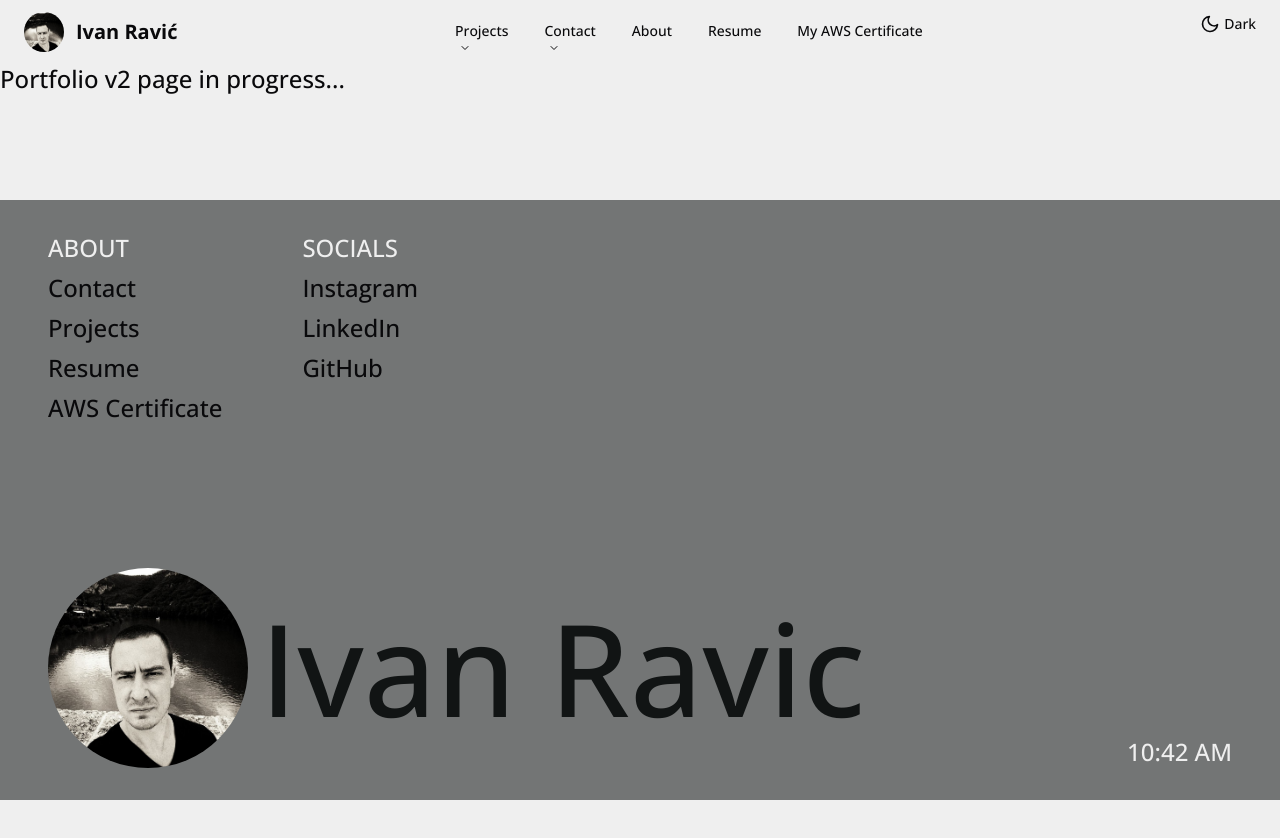
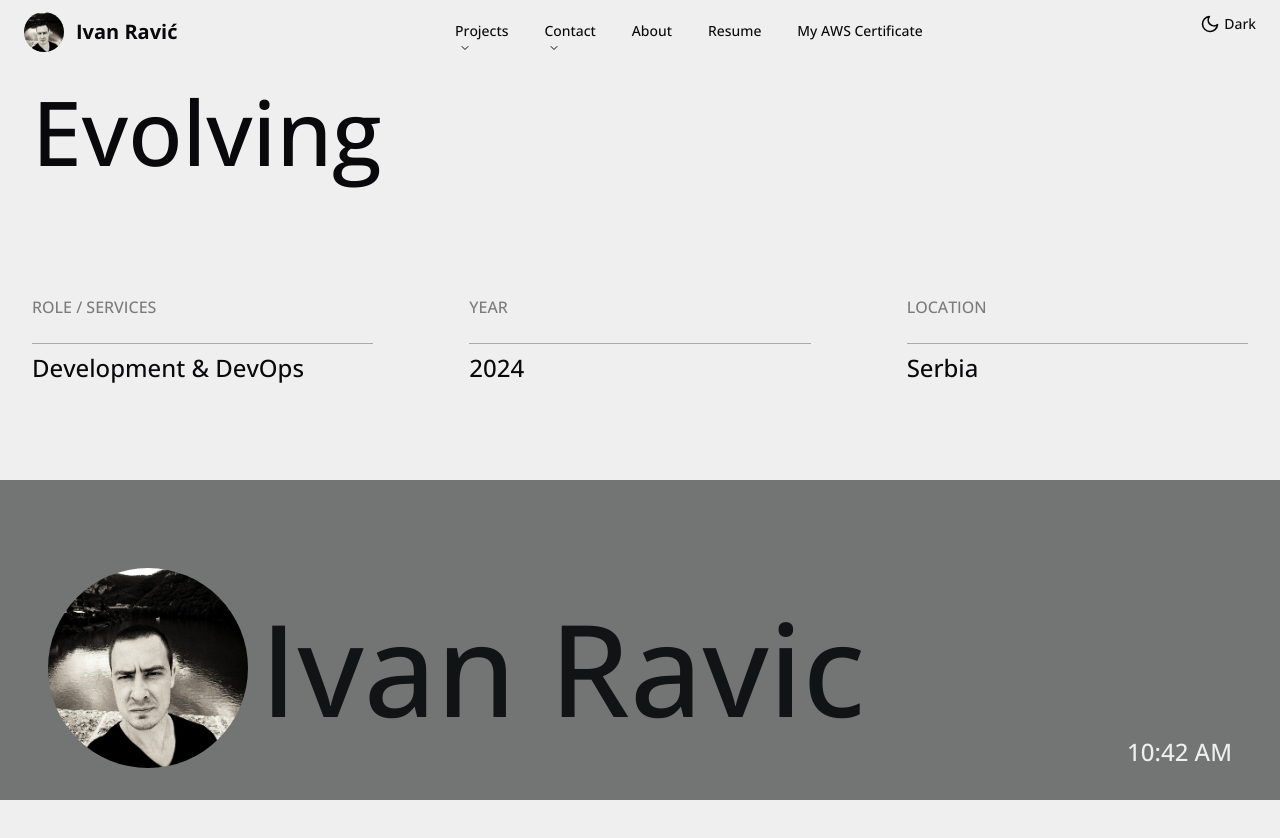
Before and after one commit to IvanRavic88/portfolio_nextjs_docker, a Next.js app: page /projects/portfoliov02 in a window 1280 px wide. Shown: the top 838 px of the page. Built offline with nearby package versions, Linux system fonts and the light colour scheme.

Commit message:
Starting project page: first two sections completed

```diff
--- a/src/app/globals.css
+++ b/src/app/globals.css
@@ -123,6 +123,18 @@
   background-color: hsl(var(--primary));
 }
 
+.custom-font-size {
+  @apply text-4xl; /* Fallback for browsers that do not support calc or clamp */
+  font-size: calc(clamp(3.25em, 7vw, 8em) * 1);
+}
+.custom-width {
+  width: calc(33.333% - (var(--gap-padding) / 1));
+}
+
+.custom-margin-right {
+  margin-right: calc(var(--gap-padding) * 1.5);
+}
+
 @layer base {
   * {
     @apply border-border;
--- a/src/app/projects/portfoliov02/page.tsx
+++ b/src/app/projects/portfoliov02/page.tsx
@@ -1,5 +1,7 @@
-const ivanRavic = () => {
-  return <div>Portfolio v2 page in progress...</div>;
+import ProjectsTemplate from '@/components/common/ProjectsTemplate';
+
+const Evolving = () => {
+  return <ProjectsTemplate></ProjectsTemplate>;
 };
 
-export default ivanRavic;
+export default Evolving;
--- /dev/null
+++ b/src/components/common/ProjectsTemplate/index.tsx
@@ -0,0 +1,44 @@
+export default function ProjectsTemplate() {
+  return (
+    <div>
+      <section className="py-12">
+        <div className="container">
+          <div className="flex flex-row flex-wrap">
+            <div>
+              <h1 className="custom-font-size">Evolving</h1>
+            </div>
+          </div>
+        </div>
+      </section>
+      <section className="py-24">
+        <div className="container flex items-center justify-center">
+          <div className="flex w-full flex-row flex-wrap gap-24">
+            <div className="flex flex-1 flex-col gap-2">
+              <h5 className="mb-4 text-base uppercase opacity-50">
+                Role / Services
+              </h5>
+              <div className="h-[1px] w-full bg-current opacity-30"></div>
+              <li className="list-none">
+                <p>Development & DevOps</p>
+              </li>
+            </div>
+            <div className="flex flex-1 flex-col gap-2">
+              <h5 className="mb-4 text-base uppercase opacity-50">Year</h5>
+              <div className="h-[1px] w-full bg-current opacity-30"></div>
+              <li className="list-none">
+                <p>2024</p>
+              </li>
+            </div>
+            <div className="flex flex-1 flex-col gap-2">
+              <h5 className="mb-4 text-base uppercase opacity-50">Location</h5>
+              <div className="h-[1px] w-full bg-current opacity-30"></div>
+              <li className="list-none">
+                <p>Serbia</p>
+              </li>
+            </div>
+          </div>
+        </div>
+      </section>
+    </div>
+  );
+}
```
